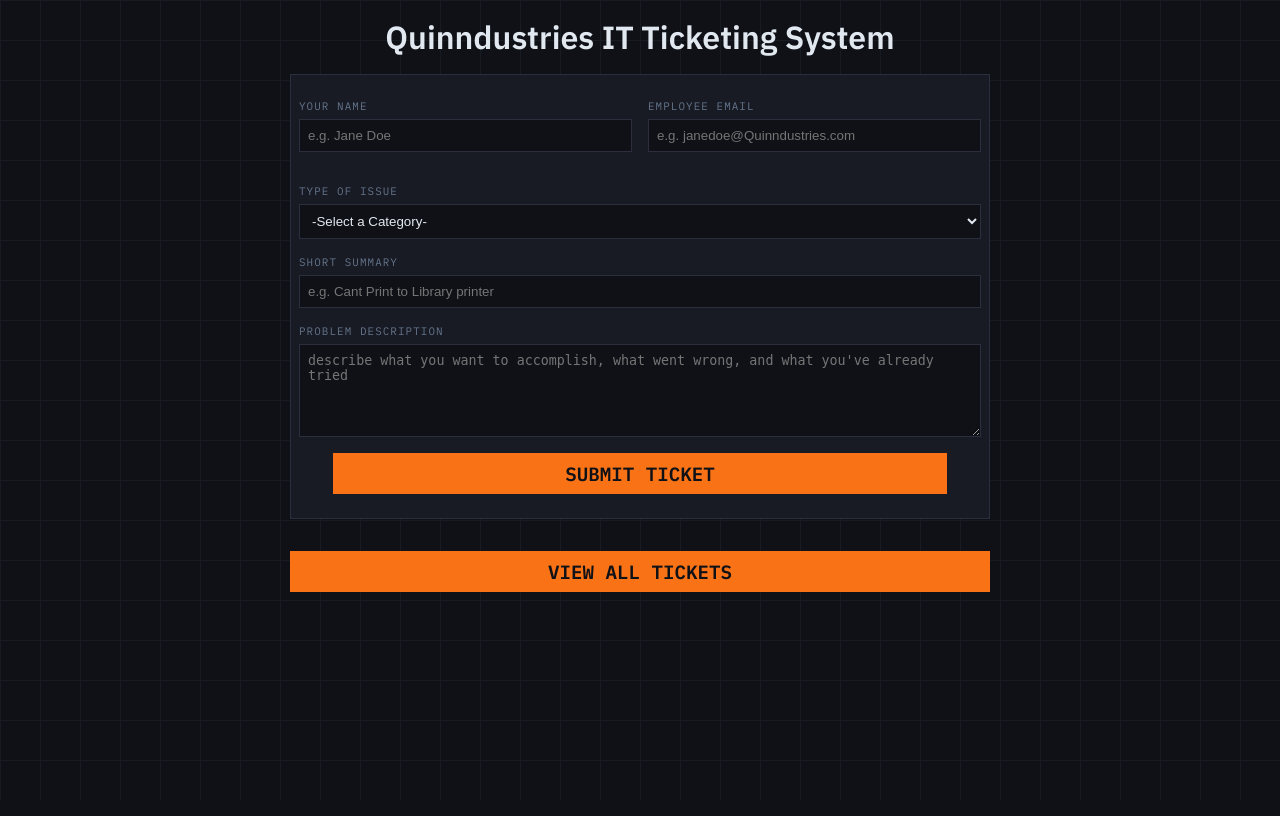
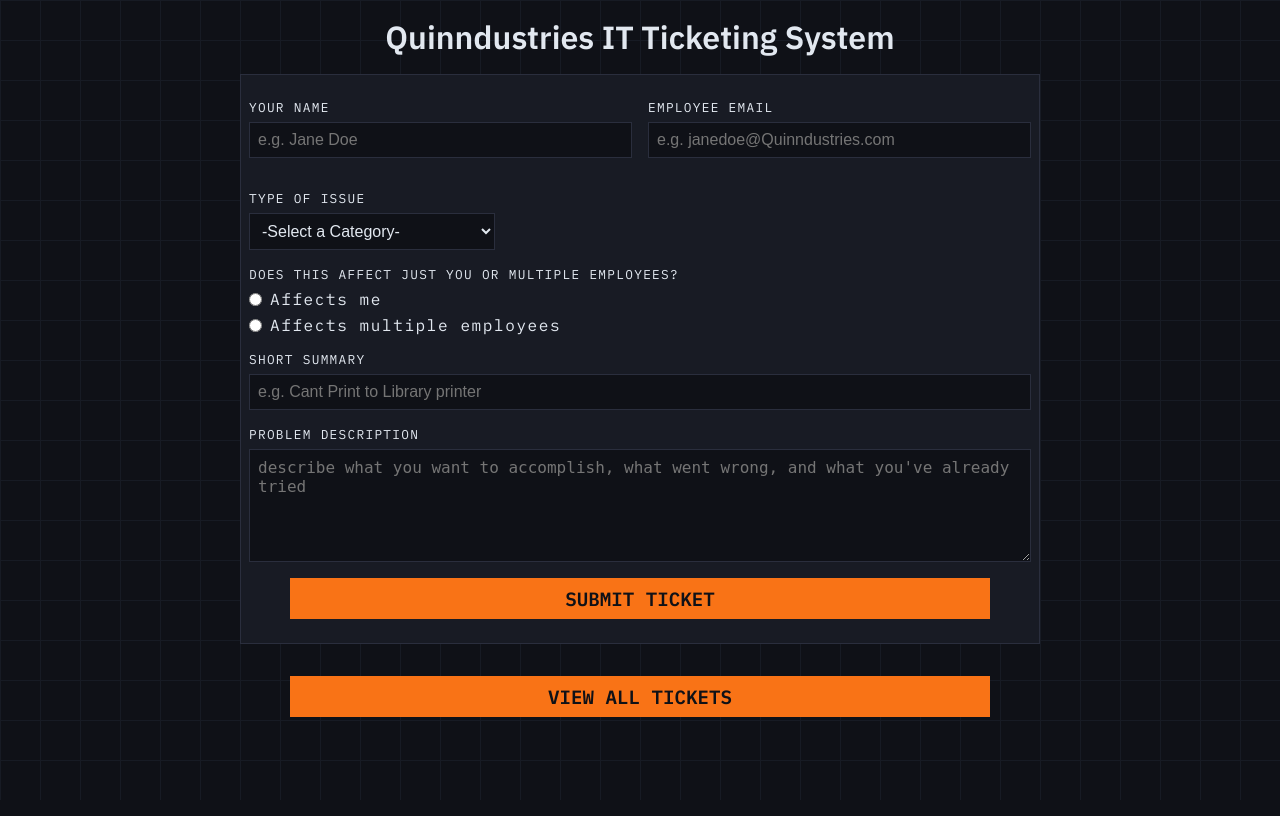
Before and after one commit to nluyben7/IT-Ticketing-System, a Flask app: page / in a window 1280 px wide. Run offline with Flask 3, Linux system fonts and the light colour scheme; parts of the project's set-up code (start-up, migrations or seed data) failed here and were passed over.

Commit message:
Small UI bug fixes and more Info
-return arrows maintain status
-filters format better with CSS grid
-favicon included
-email display bug fixed after name change
-resolved badge fixed
-includes info for: affects me or affects others too

```diff
--- a/app.py
+++ b/app.py
@@ -169,6 +169,8 @@ def viewTicketById(ticket_id):
     auth_error = it_only_check()
     if auth_error:
         return auth_error
+    page = request.args.get('page', 1, type=int)
+    tab = request.args.get('tab','all')
     db = get_db()
     ticket = dict(db.execute('SELECT * FROM tickets WHERE id = ?', (ticket_id,)).fetchone())
     if not ticket:
@@ -182,23 +184,26 @@ def viewTicketById(ticket_id):
         print(specialist["name"])
 
     return render_template("ticket_details.html", ticket=ticket, related_tickets=findSimilarTickets(ticket),
-                            specialist = specialist, username=session.get("username"))
+                            specialist = specialist, tab=tab,page_num=page, username=session.get("username"))
 
 @app.route('/tickets', methods=['POST'])
 def createTicket():
     body = request.get_json()
-    required_fields = ["ticketer_name","ticketer_email","issue_type", "summary", "description"]
+    required_fields = ["ticketer_name","ticketer_email","issue_type", "affects_others", "summary", "description"]
 
     #input checking
     if not body or not all( field in body for field in required_fields):
         return jsonify({"error": "ticketer_name, ticketer_email, issue_type, summary, and description are all required fields"}), 400
     if not all(body[field].strip() for field in required_fields):
         return jsonify({"error": "fields cannot be empty"}), 400
-
+    print(body["affects_others"])
+    if body.get("affects_others") not in ["1", "0"]:
+        return jsonify({"error": "affects_others must be 1 or 0"}), 400
     db = get_db()
     try:
-        cursor = db.execute('''INSERT INTO tickets (ticketer_name, ticketer_email, issue_type, summary, description, status, submission_date)
-                VALUES (?, ?, ?, ?, ?, 'unassigned', ?)''', (body["ticketer_name"], body["ticketer_email"], body["issue_type"], body["summary"], body["description"], datetime.now(timezone.utc).isoformat()))
+        cursor = db.execute('''INSERT INTO tickets (ticketer_name, ticketer_email, issue_type, affects_others, summary, description, status, submission_date)
+                VALUES (?, ?, ?, ?, ?, ?, 'unassigned', ?)''',
+                  (body["ticketer_name"], body["ticketer_email"], body["issue_type"], body["affects_others"] == "1", body["summary"], body["description"], datetime.now(timezone.utc).isoformat()))
         db.commit()
         new_ticket = dict(db.execute('SELECT * FROM tickets WHERE id = ?', (cursor.lastrowid,)).fetchone())
         rebuild_tfidf_cache()
--- a/static/styles.css
+++ b/static/styles.css
@@ -76,7 +76,7 @@ h1 {
 /* ----------FORM STUFF BEGIN---------- */
 #ticket-submission {
     margin: 0 auto;
-    max-width: 700px;
+    max-width: 800px;
     background-color: var(--surface);
     padding: 1.5rem 0.5rem;
     border: 1px solid var(--border);
@@ -97,10 +97,21 @@ fieldset {
     gap: 6px;
     margin-bottom: 1rem;
 }
+.radio-option {
+    display: flex;
+    align-items: center;
+}
+.radio-label {
+    margin-left: 0.5rem;
+    font-size: 1rem;
+    color: var(--text);
+    text-transform: none;
+}
 input, select, textarea {
     background-color: var(--bg);
     border: none;
     color: var(--text);
+    font-size: 1rem;
 }
 input[type="text"],
 input[type="email"],
@@ -117,16 +128,19 @@ textarea:focus{
 }
 select {
     color: var(--text);
+    width: fit-content;
 }
 textarea {
     display: block;
+    resize:vertical;
+    max-height: 20rem;
 }
 label {
     font-family: var(--mono);
-    font-size: 0.68rem;
+    font-size: 0.8rem;
     letter-spacing: 0.1em;
     text-transform: uppercase;
-    color: var(--muted);
+    color: var(--text);
 }
 #priority {
     display: flex;
--- a/templates/login.html
+++ b/templates/login.html
@@ -6,6 +6,7 @@
     <title>Login</title>
     <link href="https://fonts.googleapis.com/css2?family=IBM+Plex+Mono:wght@400;600&family=IBM+Plex+Sans:wght@300;400;600&display=swap" rel="stylesheet"/>
     <link href="/static/loginstyles.css" rel="stylesheet">
+    <link rel="icon" href="/static/favicon.svg" type="image/svg+xml" >
 
 </head>
 <body>
--- a/templates/search.html
+++ b/templates/search.html
@@ -5,6 +5,7 @@
 		<meta name="viewport" content="width=device-width, initial-scale=1">
 		<title>Search</title>
     <link href="/static/ticketstyles.css" rel="stylesheet">
+    <link rel="icon" href="/static/favicon.svg" type="image/svg+xml" >
 	</head>
 	<body>
 		<h1>Search Results</h1>
@@ -31,12 +32,12 @@
               {% elif ticket.status == 'active' %}
                  <div class="priority priority-{{ ticket.priority }}">{{ ticket.status }}</div>
               {% elif ticket.status == 'resolved' %}
-                 <div class="priority priority-resolved">{{ ticket.status }}</div>
+                 <div class="priority priority-inactive">{{ ticket.status }}</div>
               {% endif %}
 
             </div>
             <h3>{{ ticket.summary }}</h3>
-            <p class="ticket-meta">{{ ticket.ticketer_name }} — {{ ticket.email }}</p>
+            <p class="ticket-meta">{{ ticket.ticketer_name }} — {{ ticket.ticketer_email }}</p>
             <p class="ticket-description">{{ ticket.description | truncate(240) }}</p>
           </div>
         </a>
--- a/templates/ticket_submission.html
+++ b/templates/ticket_submission.html
@@ -6,6 +6,7 @@
   <title>Quinndustries — IT Support</title>
   <link href="https://fonts.googleapis.com/css2?family=IBM+Plex+Mono:wght@400;600&family=IBM+Plex+Sans:wght@300;400;600&display=swap" rel="stylesheet"/>
   <link href="/static/styles.css" rel="stylesheet">
+  <link rel="icon" href="/static/favicon.svg" type="image/svg+xml" >
 </head>
 <body>
   <div class="hero"> </div>
@@ -41,6 +42,19 @@
           <option value="other">Other</option>
         </select>
         </div>
+        <div class="form-group">
+          <label>Does this affect just you or multiple employees?</label>
+          <div class="radio-option">
+            <input id="only-me-btn" style="display:inline;" type="radio" name="affects_others" value="0" required>
+            <label class="radio-label" for="only-me-btn">Affects me</label>
+          </div>
+
+          <div class="radio-option">
+            <input id="others-btn" style="display:inline;" type="radio" name="affects_others" value="1">
+            <label class="radio-label" for="others-btn">Affects multiple employees</label>
+          </div>
+
+        </div>
       </fieldset>
 
       <fieldset>
@@ -71,6 +85,7 @@
           ticketer_name: document.getElementById('name-input').value.trim(),
           ticketer_email:         document.getElementById('email-input').value.trim(),
           issue_type:    document.getElementById('category-input').value,
+          affects_others: document.querySelector('input[name="affects_others"]:checked') ?.value,
           summary:       document.getElementById('summary-input').value.trim(),
           description:   document.getElementById('description-input').value.trim(),
       };
```
Also changed, not shown: TODO.txt (+10 -0 lines), database.py (+34 -2 lines), static/ticketstyles.css (+43 -2 lines), templates/ticket_details.html (+2 -5 lines), templates/tickets.html (+10 -4 lines), IT_database.db, static/favicon.svg (added).
